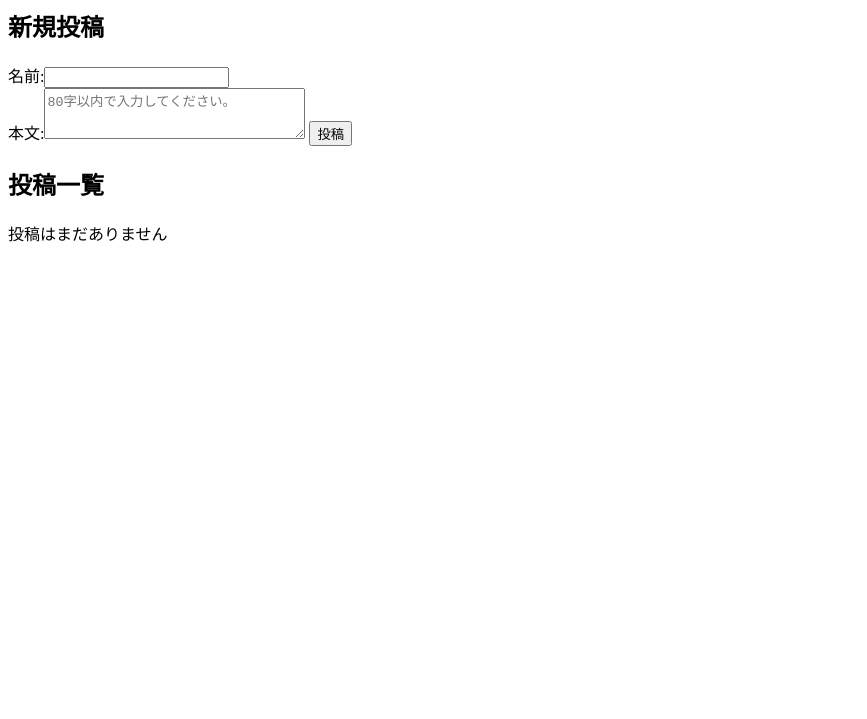
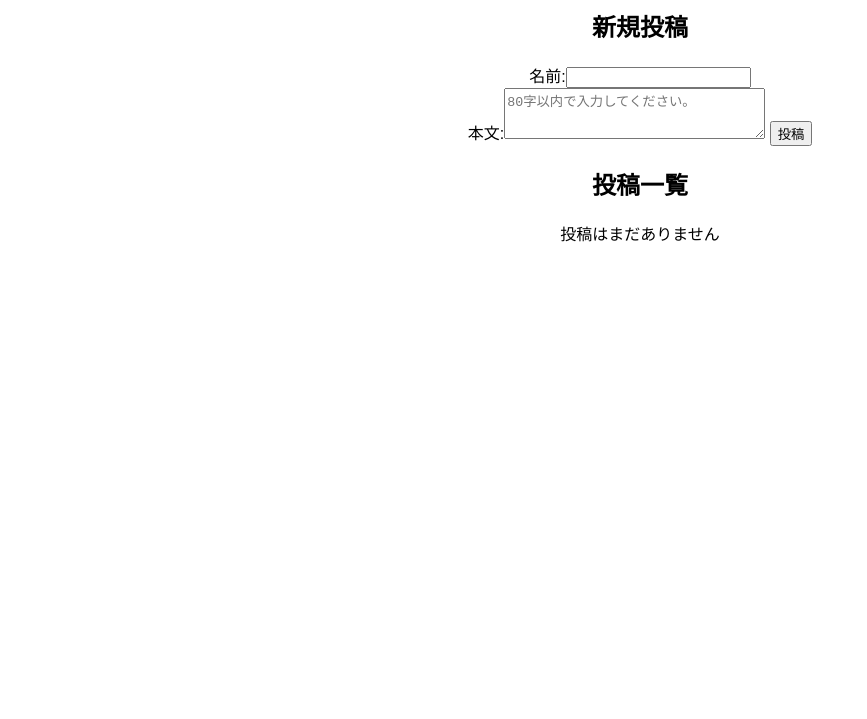
Before and after one commit to aykrmpg/kezibantest, a plain HTML site: page index.html in a window 1280 px wide. Shown: the part 81-800 px from the top of the page, without its empty margins (0-867 px from the left). Drawn offline with Linux system fonts and the light colour scheme.

Commit message:
Update index.html

```diff
--- a/index.html
+++ b/index.html
@@ -2,7 +2,7 @@
 <html lang="ja">
 <head>
 <meta charset="UTF-8">
-<link href=".css" rel="stylesheet" type="text/css" media="all">
+<link href="index.css" rel="stylesheet" type="text/css" media="all">
 <title>掲示板</title>
 </head>
 <body>
```
